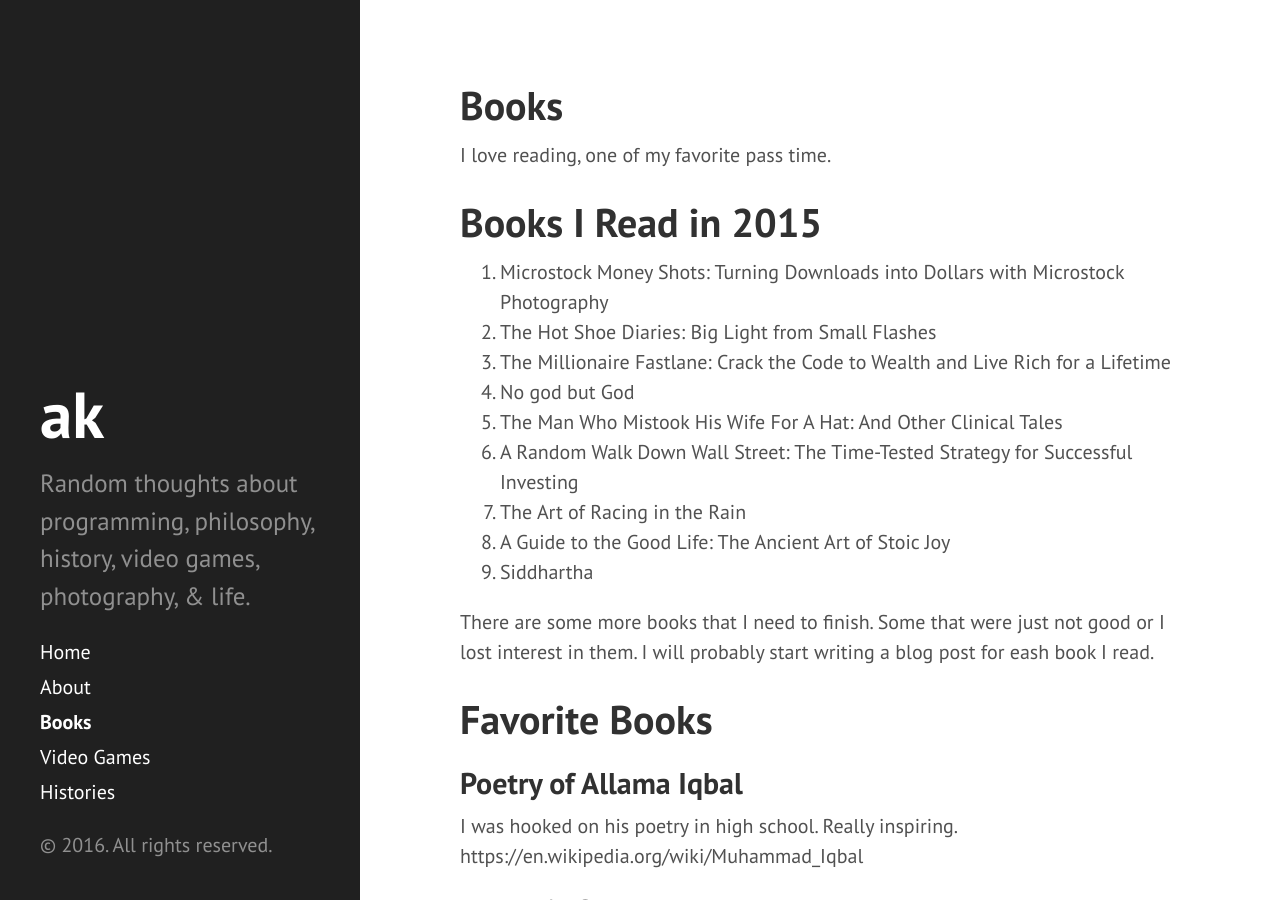
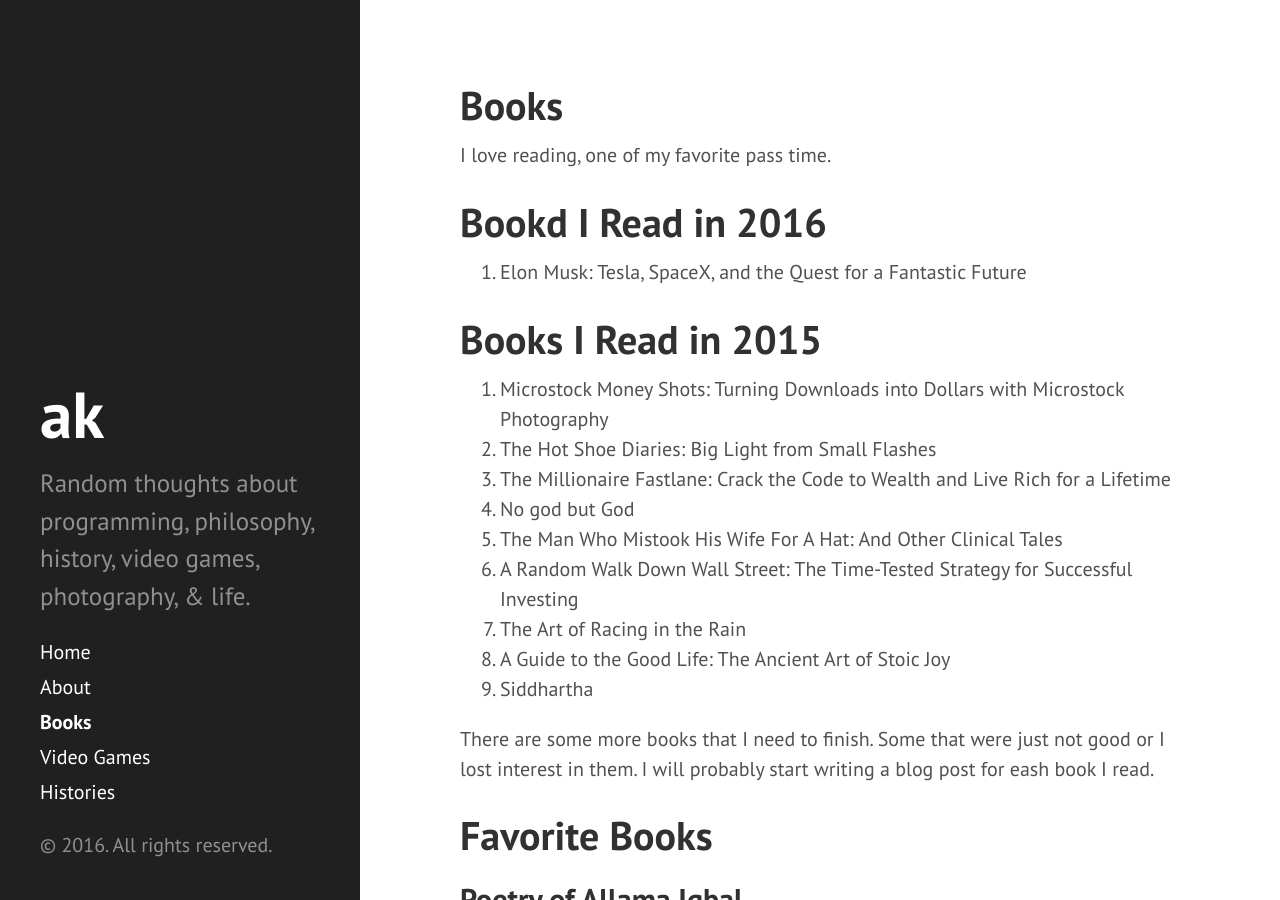
Before and after one commit to digideskio/amer3000.github.io, a Jekyll site: the page built from pages/books.md, in a window 1280 px wide and 900 px high. Built offline with Jekyll 4.4.1, drawn with Linux system fonts in a browser that asks for light colours; Markdown is read by kramdown in place of the engine named in the settings.

Commit message:
Elon Musk: Tesla, SpaceX, and the Quest for a Fantastic Future

```diff
--- a/pages/books.md
+++ b/pages/books.md
@@ -4,6 +4,10 @@ title: Books
 ---
 
 I love reading, one of my favorite pass time.
+
+# Bookd I Read in 2016
+
+1. Elon Musk: Tesla, SpaceX, and the Quest for a Fantastic Future
 
 # Books I Read in 2015
 
```
